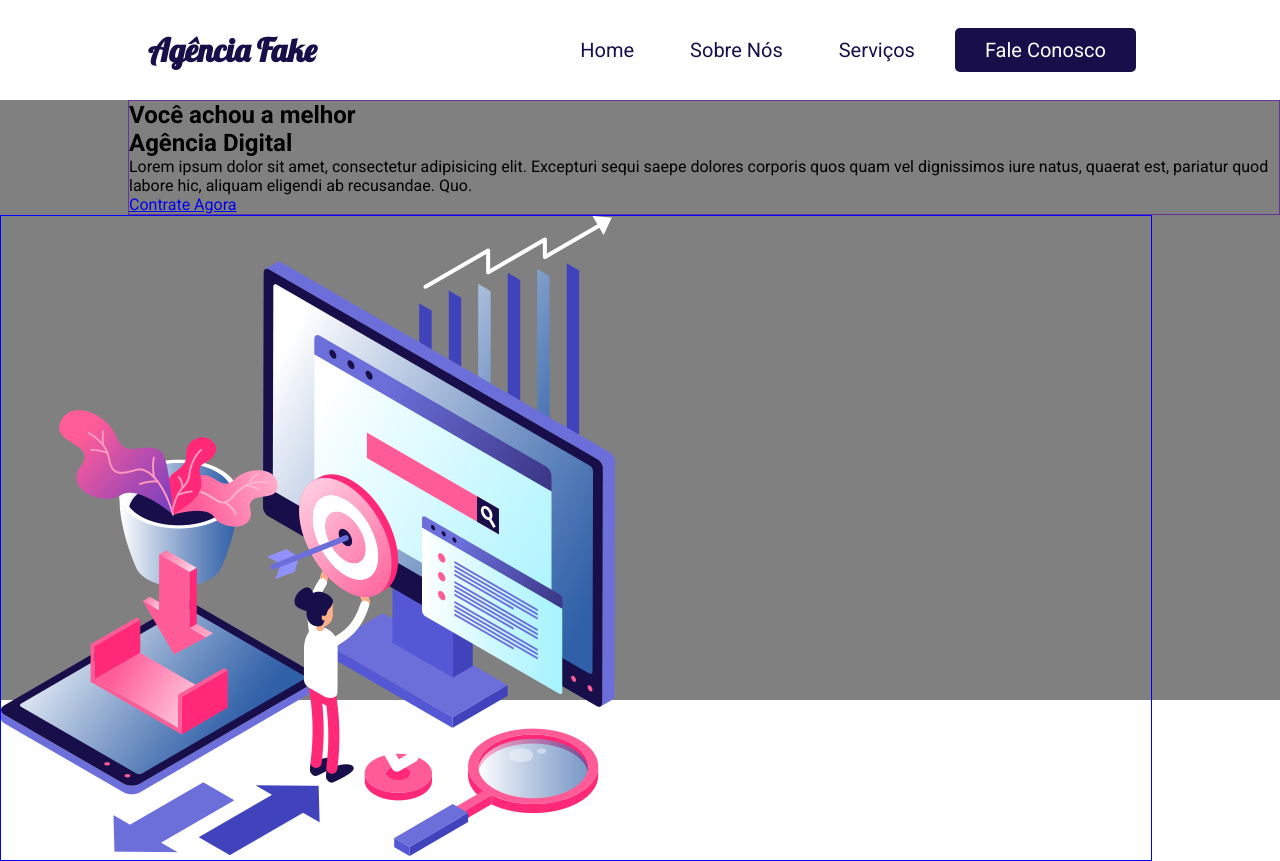
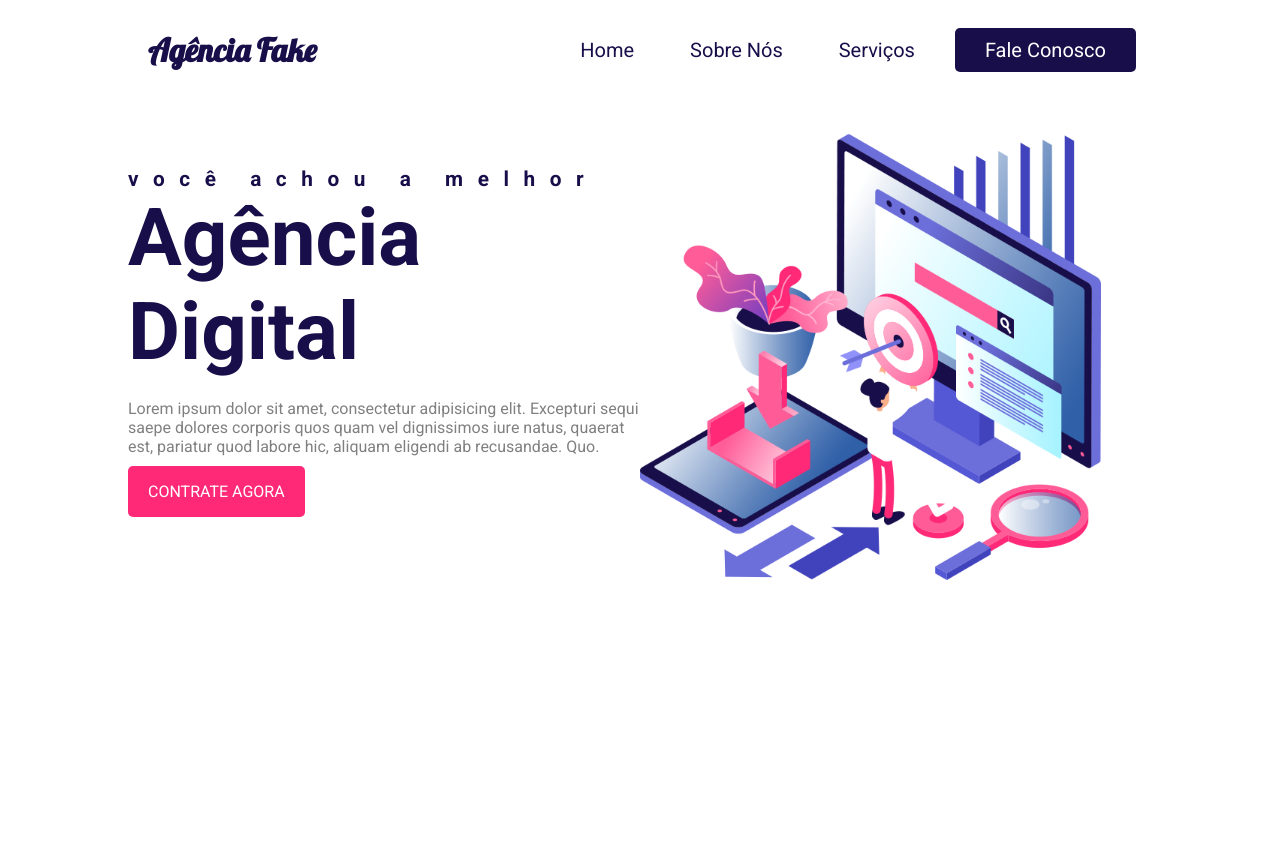
Before and after one commit to JTavaresNeto/Ag-ncia-fake, a plain HTML site: page index.html in a window 1280 px wide. After the commit the page ends 800 px from the top, so only its background shows below. Drawn offline with Linux system fonts and the light colour scheme.

Commit message:
Estilização do texto central e da imagem central

```diff
--- a/css/header.css
+++ b/css/header.css
@@ -1,6 +1,5 @@
 .principal {
-  height: 600px;
-  background-color: gray;
+  background-color: white;
   display: flex;
   justify-content: center;
   align-items: center;
@@ -8,13 +7,40 @@
 }
 
 .header-texto {
-  border: 1px solid rebeccapurple;
   flex: 40%;
   margin-left: 10%;
 }
 
+.header-texto p {
+  margin-top: 20px;
+  text-align: left;
+  color: gray;
+}
+
+.header-texto a {
+  display: inline-block;
+  text-transform: uppercase;
+  background-color: var(--cor-principal02);
+  color: white;
+  padding: 16px 20px;
+  text-decoration: none;
+  margin-top: 10px;
+  border-radius: 5px;
+}
+
+.texto-generico {
+  color: var(--cor-principal01);
+  font-size: 1.3em;
+  letter-spacing: 0.7em;
+  font-weight: bold;
+}
+
+.agenciafake {
+  font-size: 80px;
+  color: var(--cor-principal01);
+}
+
 .header-imagem {
-  border: 1px solid blue;
   flex: 40%;
   margin-right: 10%;
 }
--- a/index.html
+++ b/index.html
@@ -16,26 +16,39 @@
     <nav class="navegacao">
       <div class="logo">
         <h1>Agência Fake</h1>
-      </div> <!-- fim do log-->
+      </div>
+      <!-- fim do log-->
       <div class="menu">
         <a href="#">Home</a>
         <a href="#">Sobre Nós</a>
         <a href="#">Serviços</a>
         <a href="#" class="fale-conosco">Fale Conosco</a>
-      </div> <!-- // fim do menu-->
-    </nav> <!-- // do nav -->
+      </div>
+      <!-- // fim do menu-->
+    </nav>
+    <!-- // do nav -->
     <header class="principal">
       <div class="header-texto">
-        <h2>Você achou a melhor</h2>
-        <h2>Agência Digital</h2>
+        <h2 class="texto-generico">você achou a melhor</h2>
+        <h2 class="agenciafake">Agência Digital</h2>
         <p>
-            Lorem ipsum dolor sit amet, consectetur adipisicing elit. Excepturi sequi saepe dolores corporis quos quam vel dignissimos iure natus, quaerat est, pariatur quod labore hic, aliquam eligendi ab recusandae. Quo.
+          Lorem ipsum dolor sit amet, consectetur adipisicing elit. Excepturi
+          sequi saepe dolores corporis quos quam vel dignissimos iure natus,
+          quaerat est, pariatur quod labore hic, aliquam eligendi ab recusandae.
+          Quo.
         </p>
         <a href="#">Contrate Agora</a>
-      </div> <!-- // fim do header-texto -->
+      </div>
+      <!-- // fim do header-texto -->
       <div class="header-imagem">
-        <img src="img/hero_right.png" alt="">
-      </div> <!-- fim da imagem-->
-    </header> <!-- // fim do header-->
+        <img
+          src="img/hero_right.png"
+          alt="Imagem Publicítaria da agência fake"
+          style="width: 90%"
+        />
+      </div>
+      <!-- fim da imagem-->
+    </header>
+    <!-- // fim do header-->
   </body>
 </html>
```
